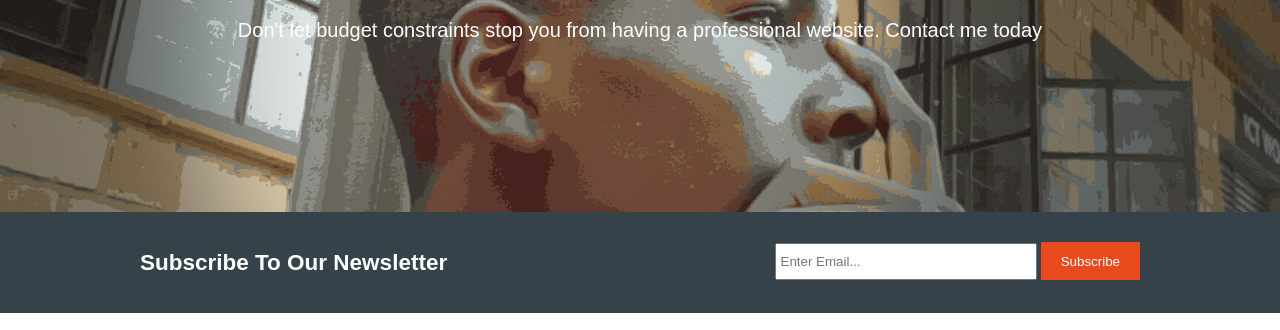
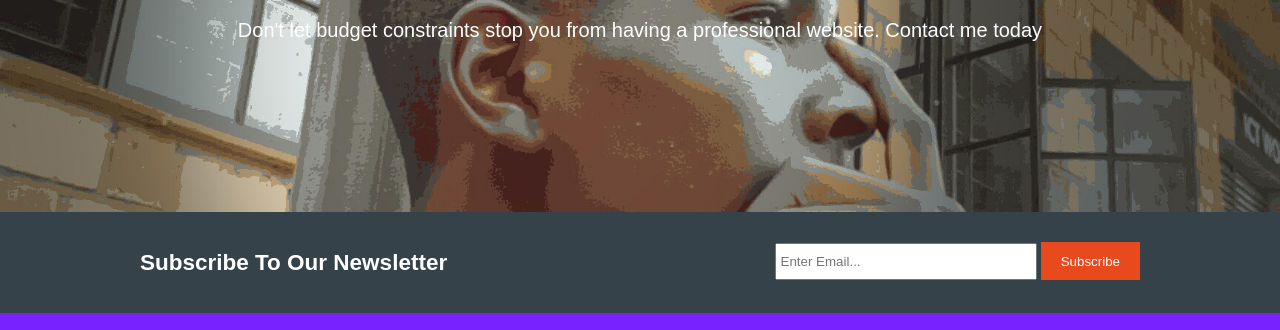
Before and after one commit to Wilson256i/Wilson, a plain HTML site: page index.html in a window 1280 px wide. Shown: the part 291-621 px from the top of the page. Drawn offline with Linux system fonts and the light colour scheme.

Commit message:
update style.css

```diff
--- a/style.css
+++ b/style.css
@@ -2,7 +2,7 @@ body{
 font: 15px/1.5 Arial, Helvetica,sans-serif;
 padding: 0;
 margin: 0;
-background-color: #72ff6a#72ff6a61;
+background-color: #72f;
 }
 
 /* Global */
```
